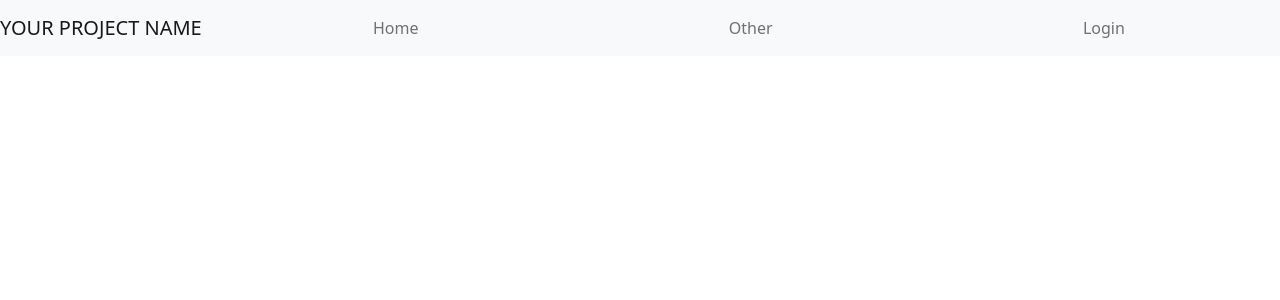
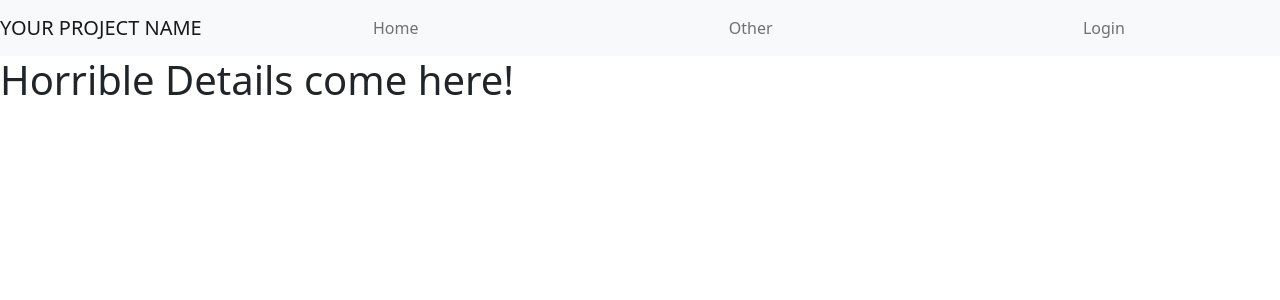
Before and after one commit to ursmoore/WWTHSOYDHT_Frontend, a React (Create React App) app: page /details in a window 1280 px wide. Shown: the top 300 px of the page. Built offline with nearby package versions, Linux system fonts and the light colour scheme; no server answers.

Commit message:
Detailspage set up with link to Appjs

```diff
--- a/src/App.js
+++ b/src/App.js
@@ -7,6 +7,7 @@ import Loading from "./components/Loading";
 import MessageBox from "./components/MessageBox";
 import SignUp from "./pages/SignUp";
 import Login from "./pages/Login";
+import DetailsPage from "./pages/DetailsPage";
 
 import { useDispatch, useSelector } from "react-redux";
 import { selectAppLoading } from "./store/appState/selectors";
@@ -33,15 +34,16 @@ function App() {
   }, [dispatch]);
 
   return (
-    <div className='App'>
+    <div className="App">
       <Navigation />
       <MessageBox />
       {isLoading ? <Loading /> : null}
       <Routes>
-        <Route exact path='/' element={<Home />} />
-        <Route path='/other' element={<Other />} />
-        <Route path='/signup' element={<SignUp />} />
-        <Route path='/login' element={<Login />} />
+        <Route path="/details" element={<DetailsPage />} />
+        <Route exact path="/" element={<Home />} />
+        <Route path="/other" element={<Other />} />
+        <Route path="/signup" element={<SignUp />} />
+        <Route path="/login" element={<Login />} />
       </Routes>
     </div>
   );
--- /dev/null
+++ b/src/pages/DetailsPage/index.js
@@ -0,0 +1,9 @@
+const DetailsPage = () => {
+  return (
+    <div>
+      <h1>Horrible Details come here!</h1>
+    </div>
+  );
+};
+
+export default DetailsPage;
```
Also changed, not shown: 1 other file (tests, documents, lock files or other folders).
